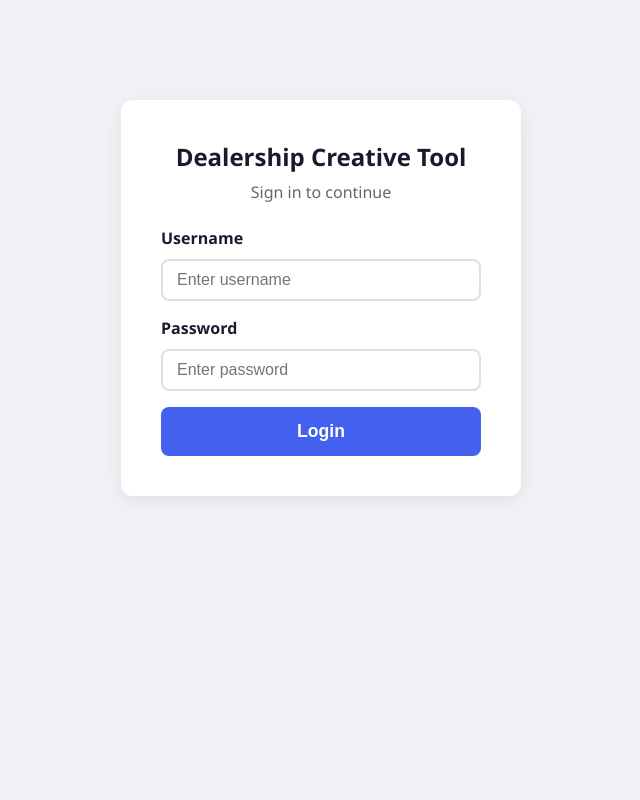
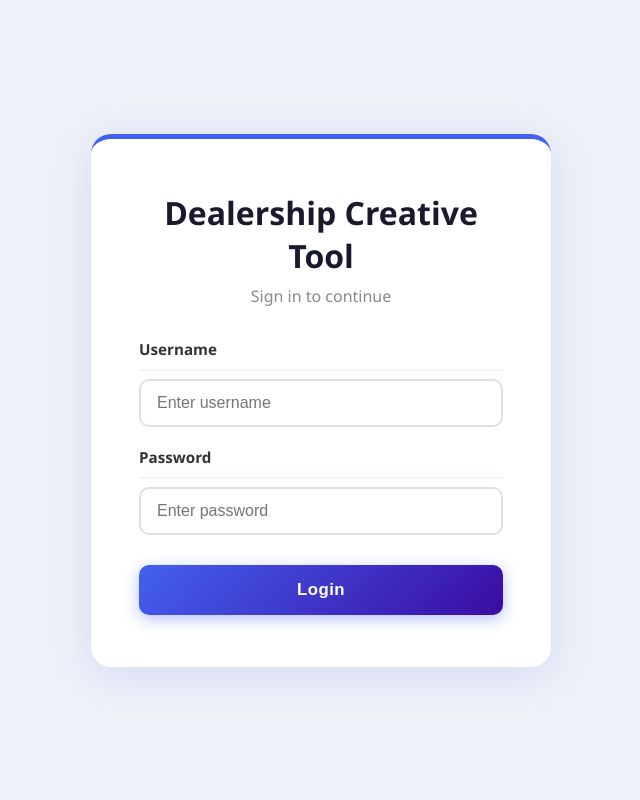
Before and after one commit to Hari-TN/dealership-tool, a PHP site: page /login.php in a window 1280 px wide. Shown: the whole page, without its empty margins (319-959 px from the left). Run offline with PHP 8.4, Linux system fonts and the light colour scheme.

Commit message:
Improve UI styling - professional header and login

```diff
--- a/css/style.css
+++ b/css/style.css
@@ -2,88 +2,158 @@
 
 body {
     font-family: 'Segoe UI', sans-serif;
-    background: #f0f2f5;
+    background: #eef1f8;
     color: #333;
-    padding: 20px;
-}
-
-.container {
-    max-width: 700px;
-    margin: 0 auto;
+    min-height: 100vh;
 }
 
 header {
-    text-align: center;
-    margin-bottom: 30px;
+    background: linear-gradient(135deg, #1a1a2e 0%, #16213e 50%, #0f3460 100%);
+    padding: 30px 40px;
+    display: flex;
+    align-items: center;
+    justify-content: space-between;
+    box-shadow: 0 4px 20px rgba(0,0,0,0.3);
+    position: relative;
 }
 
-header h1 { font-size: 2rem; color: #1a1a2e; }
-header p  { color: #666; margin-top: 5px; }
+header h1 {
+    font-size: 2.2rem;
+    color: #ffffff;
+    font-weight: 800;
+    letter-spacing: 0.5px;
+}
+
+header p {
+    color: #a0aec0;
+    font-size: 1rem;
+    margin-top: 6px;
+}
+
+.logout-btn {
+    padding: 8px 20px;
+    background: rgba(255,255,255,0.1);
+    color: white;
+    border-radius: 6px;
+    text-decoration: none;
+    font-size: 0.85rem;
+    font-weight: 600;
+    border: 1px solid rgba(255,255,255,0.2);
+    transition: all 0.2s;
+    position: static;
+    align-self: flex-end;
+}
+
+.logout-btn:hover { background: rgba(255,255,255,0.2); }
+
+.container {
+    max-width: 960px;
+    margin: 30px auto;
+    padding: 0 30px 60px;
+    display: grid;
+    grid-template-columns: 1fr 1fr;
+    gap: 24px;
+}
 
 .form-card {
-    background: white;
+    background: #ffffff;
     border-radius: 12px;
-    padding: 30px;
-    box-shadow: 0 4px 20px rgba(0,0,0,0.08);
+    overflow: hidden;
+    box-shadow: 0 4px 24px rgba(0,0,0,0.10);
 }
 
 .form-group {
-    margin-bottom: 25px;
+    padding: 20px 28px;
+    border-bottom: 1px solid #f0f0f0;
 }
 
-.form-group label {
-    display: block;
-    font-weight: 600;
-    margin-bottom: 10px;
+.form-group:last-child { border-bottom: none; }
+
+.form-group > label {
+    display: flex;
+    align-items: center;
+    gap: 10px;
+    font-weight: 700;
+    margin-bottom: 14px;
     color: #1a1a2e;
+    font-size: 0.95rem;
+    padding-bottom: 10px;
+    border-bottom: 2px solid #f0f4ff;
+}
+
+.form-group > label .step-badge {
+    width: 26px;
+    height: 26px;
+    background: #4361ee;
+    color: white;
+    border-radius: 50%;
+    display: flex;
+    align-items: center;
+    justify-content: center;
+    font-size: 0.75rem;
+    font-weight: 700;
+    flex-shrink: 0;
 }
 
 select {
     width: 100%;
-    padding: 10px 14px;
+    padding: 11px 14px;
     border: 2px solid #e0e0e0;
     border-radius: 8px;
-    font-size: 1rem;
+    font-size: 0.95rem;
     outline: none;
     transition: border 0.2s;
+    background: white;
+    color: #333;
+    cursor: pointer;
 }
 
 select:focus { border-color: #4361ee; }
 
 .select-actions {
-    margin-bottom: 8px;
+    margin-bottom: 10px;
     display: flex;
     gap: 8px;
 }
 
 .select-actions button {
-    padding: 5px 12px;
-    border: 1px solid #4361ee;
+    padding: 5px 14px;
+    border: 1.5px solid #4361ee;
     background: white;
     color: #4361ee;
     border-radius: 6px;
     cursor: pointer;
-    font-size: 0.85rem;
+    font-size: 0.82rem;
+    font-weight: 600;
+    transition: all 0.2s;
+}
+
+.select-actions button:hover {
+    background: #4361ee;
+    color: white;
 }
 
 .dealership-list {
-    border: 2px solid #e0e0e0;
-    border-radius: 8px;
-    max-height: 200px;
+    border: 2px solid #e8ecff;
+    border-radius: 10px;
+    max-height: 180px;
     overflow-y: auto;
-    padding: 10px;
+    background: #fafbff;
 }
 
 .dealership-item {
     display: flex;
     align-items: center;
-    gap: 10px;
-    padding: 8px;
-    border-radius: 6px;
+    gap: 12px;
+    padding: 10px 14px;
     cursor: pointer;
     transition: background 0.15s;
+    border-bottom: 1px solid #f0f0f0;
+    font-size: 0.9rem;
+    color: #333;
 }
 
+.dealership-item:last-child { border-bottom: none; }
 .dealership-item:hover { background: #f0f4ff; }
 .dealership-item input { accent-color: #4361ee; width: 16px; height: 16px; }
 
@@ -91,178 +161,275 @@ select:focus { border-color: #4361ee; }
     display: flex;
     align-items: center;
     gap: 12px;
-    margin-bottom: 10px;
+    margin-bottom: 12px;
 }
 
 .toggle { position: relative; display: inline-block; width: 48px; height: 26px; }
 .toggle input { opacity: 0; width: 0; height: 0; }
+
 .slider {
     position: absolute; inset: 0;
     background: #ccc; border-radius: 26px;
     cursor: pointer; transition: 0.3s;
 }
+
 .slider:before {
     content: ''; position: absolute;
     width: 20px; height: 20px;
     left: 3px; bottom: 3px;
     background: white; border-radius: 50%;
     transition: 0.3s;
+    box-shadow: 0 2px 4px rgba(0,0,0,0.2);
 }
+
 .toggle input:checked + .slider { background: #4361ee; }
 .toggle input:checked + .slider:before { transform: translateX(22px); }
 
 .logo-options {
     display: flex;
-    gap: 20px;
-    margin-top: 8px;
+    gap: 12px;
+    margin-top: 4px;
 }
 
 .logo-options label {
     font-weight: normal;
     display: flex;
     align-items: center;
-    gap: 6px;
+    gap: 8px;
     cursor: pointer;
+    font-size: 0.9rem;
+    padding: 8px 16px;
+    border: 2px solid #e0e0e0;
+    border-radius: 8px;
+    transition: all 0.2s;
 }
 
+.logo-options label:hover { border-color: #4361ee; background: #f0f4ff; }
+.logo-options input { accent-color: #4361ee; }
+
 .upload-area {
-    border: 2px dashed #4361ee;
-    border-radius: 8px;
-    padding: 30px;
+    border: 2px dashed #c0caff;
+    border-radius: 10px;
+    padding: 28px;
     text-align: center;
     cursor: pointer;
-    transition: background 0.2s;
+    transition: all 0.2s;
+    background: #fafbff;
 }
 
-.upload-area:hover { background: #f0f4ff; }
-.upload-area p { color: #555; }
-.upload-area .hint { font-size: 0.8rem; color: #999; margin-top: 5px; }
+.upload-area:hover {
+    background: #f0f4ff;
+    border-color: #4361ee;
+}
+
+.upload-area p { color: #555; font-size: 0.95rem; }
+.upload-area .hint { font-size: 0.8rem; color: #999; margin-top: 6px; }
 
 #previewImg {
     max-width: 100%;
-    max-height: 200px;
+    max-height: 180px;
     border-radius: 8px;
-    margin-top: 10px;
+    margin-top: 12px;
+    box-shadow: 0 4px 12px rgba(0,0,0,0.1);
 }
 
-.format-group {
-    display: flex;
-    flex-direction: column;
-    gap: 10px;
-}
+.format-group { display: flex; flex-direction: column; gap: 10px; }
 
 .format-option {
     display: flex;
     align-items: center;
-    gap: 10px;
+    gap: 12px;
     font-weight: normal;
     cursor: pointer;
-    padding: 10px;
+    padding: 12px 16px;
     border: 2px solid #e0e0e0;
-    border-radius: 8px;
-    transition: border 0.2s;
+    border-radius: 10px;
+    transition: all 0.2s;
+    font-size: 0.9rem;
+    color: #444;
 }
 
-.format-option:hover { border-color: #4361ee; }
+.format-option:hover { border-color: #4361ee; background: #f0f4ff; }
 .format-option input { accent-color: #4361ee; width: 16px; height: 16px; }
 
 #generateBtn {
     width: 100%;
-    padding: 14px;
-    background: #4361ee;
+    padding: 16px;
+    background: linear-gradient(135deg, #4361ee, #3a0ca3);
     color: white;
     border: none;
-    border-radius: 8px;
-    font-size: 1.1rem;
-    font-weight: 600;
+    border-radius: 10px;
+    font-size: 1.05rem;
+    font-weight: 700;
     cursor: pointer;
-    transition: background 0.2s;
+    transition: all 0.2s;
+    letter-spacing: 0.5px;
+    box-shadow: 0 4px 15px rgba(67,97,238,0.4);
 }
 
-#generateBtn:hover { background: #3451d1; }
-#generateBtn:disabled { background: #aaa; cursor: not-allowed; }
+#generateBtn:hover {
+    transform: translateY(-1px);
+    box-shadow: 0 6px 20px rgba(67,97,238,0.5);
+}
+
+#generateBtn:disabled {
+    background: #aaa;
+    cursor: not-allowed;
+    transform: none;
+    box-shadow: none;
+}
 
 .progress-bar {
     background: #e0e0e0;
     border-radius: 8px;
-    height: 12px;
+    height: 8px;
     overflow: hidden;
     margin-bottom: 8px;
 }
 
 .progress-fill {
     height: 100%;
-    background: #4361ee;
+    background: linear-gradient(90deg, #4361ee, #7209b7);
     width: 0%;
     transition: width 0.3s;
+    border-radius: 8px;
 }
 
-#progressText { text-align: center; color: #555; font-size: 0.9rem; }
+#progressText {
+    text-align: center;
+    color: #666;
+    font-size: 0.85rem;
+}
 
 .download-btn {
     display: block;
     text-align: center;
     padding: 14px;
-    background: #2ecc71;
+    background: linear-gradient(135deg, #2ecc71, #27ae60);
     color: white;
-    border-radius: 8px;
+    border-radius: 10px;
     text-decoration: none;
-    font-weight: 600;
-    font-size: 1.1rem;
+    font-weight: 700;
+    font-size: 1rem;
     margin-top: 15px;
-    transition: background 0.2s;
+    transition: all 0.2s;
+    box-shadow: 0 4px 15px rgba(46,204,113,0.3);
 }
 
-.download-btn:hover { background: #27ae60; }
+.download-btn:hover {
+    transform: translateY(-1px);
+    box-shadow: 0 6px 20px rgba(46,204,113,0.4);
+}
 
 .individual-btn {
     display: block;
-    padding: 8px 14px;
+    padding: 9px 14px;
     margin-bottom: 6px;
     background: #f0f4ff;
     color: #4361ee;
-    border-radius: 6px;
+    border-radius: 8px;
     text-decoration: none;
-    font-size: 0.9rem;
-    border: 1px solid #d0d8ff;
-    transition: background 0.2s;
+    font-size: 0.88rem;
+    border: 1.5px solid #d0d8ff;
+    transition: all 0.2s;
+    font-weight: 500;
 }
-.individual-btn:hover { background: #dce4ff; }
+
+.individual-btn:hover {
+    background: #e0e8ff;
+    border-color: #4361ee;
+}
 
 .login-card {
     background: white;
-    border-radius: 12px;
-    padding: 40px;
-    box-shadow: 0 4px 20px rgba(0,0,0,0.08);
-    max-width: 400px;
+    border-radius: 20px;
+    padding: 52px 48px;
+    box-shadow: 0 8px 40px rgba(67,97,238,0.15);
+    max-width: 460px;
     margin: 80px auto;
     text-align: center;
+    border-top: 5px solid #4361ee;
 }
 
-.login-card h1 { font-size: 1.5rem; color: #1a1a2e; margin-bottom: 8px; }
-.login-card p  { color: #666; margin-bottom: 24px; }
-.login-card .form-group { text-align: left; margin-bottom: 16px; }
+.login-card h1 {
+    font-size: 2rem;
+    color: #1a1a2e;
+    margin-bottom: 8px;
+    font-weight: 800;
+}
+
+.login-card p {
+    color: #888;
+    margin-bottom: 32px;
+    font-size: 1rem;
+}
+
+.login-card .form-group {
+    text-align: left;
+    margin-bottom: 20px;
+    padding: 0;
+    border: none;
+}
+
+.login-card label {
+    display: block;
+    font-weight: 700;
+    margin-bottom: 8px;
+    color: #333;
+    font-size: 0.95rem;
+}
+
+.login-card input {
+    width: 100%;
+    padding: 13px 16px;
+    border: 2px solid #e0e0e0;
+    border-radius: 10px;
+    font-size: 1rem;
+    outline: none;
+    transition: border 0.2s;
+}
+
+.login-card input:focus {
+    border-color: #4361ee;
+    box-shadow: 0 0 0 3px rgba(67,97,238,0.1);
+}
+
+.login-card button {
+    width: 100%;
+    padding: 15px;
+    background: linear-gradient(135deg, #4361ee, #3a0ca3);
+    color: white;
+    border: none;
+    border-radius: 10px;
+    font-size: 1.05rem;
+    font-weight: 700;
+    cursor: pointer;
+    transition: all 0.2s;
+    box-shadow: 0 4px 15px rgba(67,97,238,0.4);
+    margin-top: 10px;
+    letter-spacing: 0.5px;
+}
+
+.login-card button:hover {
+    transform: translateY(-2px);
+    box-shadow: 0 8px 25px rgba(67,97,238,0.5);
+}
 
 .error-msg {
-    background: #ffe0e0;
-    color: #c0392b;
-    padding: 10px;
-    border-radius: 8px;
-    margin-bottom: 16px;
+    background: #fff0f0;
+    color: #e53e3e;
+    padding: 12px 16px;
+    border-radius: 10px;
+    margin-bottom: 20px;
     font-size: 0.9rem;
+    border: 1px solid #fed7d7;
+    text-align: left;
 }
 
-header { position: relative; }
-.logout-btn {
-    position: absolute;
-    top: 0;
-    right: 0;
-    padding: 8px 16px;
-    background: #e74c3c;
-    color: white;
-    border-radius: 6px;
-    text-decoration: none;
-    font-size: 0.85rem;
-    font-weight: 600;
+.login-wrapper {
+    min-height: 100vh;
+    display: flex;
+    align-items: center;
+    justify-content: center;
+    background: #eef1f8;
 }
-.logout-btn:hover { background: #c0392b; }
--- a/index.php
+++ b/index.php
@@ -19,9 +19,11 @@ $brands = $pdo->query("SELECT id, name FROM brands ORDER BY name")->fetchAll(PDO
 <body>
 <div class="container">
     <header>
+    <div>
         <h1>Dealership Creative Tool</h1>
         <p>Generate dealership creatives in bulk</p>
-        <a href="logout.php" class="logout-btn">Logout</a>
+    </div>
+    <a href="logout.php" class="logout-btn">Logout</a>
     </header>
     <div class="form-card">
 
--- a/login.php
+++ b/login.php
@@ -24,7 +24,7 @@ if ($_SERVER['REQUEST_METHOD'] === 'POST') {
     <link rel="stylesheet" href="css/style.css">
 </head>
 <body>
-<div class="container">
+<div class="login-wrapper">
     <div class="login-card">
         <h1>Dealership Creative Tool</h1>
         <p>Sign in to continue</p>
@@ -35,17 +35,13 @@ if ($_SERVER['REQUEST_METHOD'] === 'POST') {
 
         <div class="form-group">
             <label>Username</label>
-            <input type="text" id="username" name="username" placeholder="Enter username"
-                   style="width:100%;padding:10px 14px;border:2px solid #e0e0e0;border-radius:8px;font-size:1rem">
+            <input type="text" id="username" name="username" placeholder="Enter username">
         </div>
         <div class="form-group">
             <label>Password</label>
-            <input type="password" id="password" name="password" placeholder="Enter password"
-                   style="width:100%;padding:10px 14px;border:2px solid #e0e0e0;border-radius:8px;font-size:1rem">
+            <input type="password" id="password" name="password" placeholder="Enter password">
         </div>
-        <button onclick="doLogin()" style="width:100%;padding:14px;background:#4361ee;color:white;border:none;border-radius:8px;font-size:1.1rem;font-weight:600;cursor:pointer">
-            Login
-        </button>
+        <button onclick="doLogin()">Login</button>
     </div>
 </div>
 <script>
```
